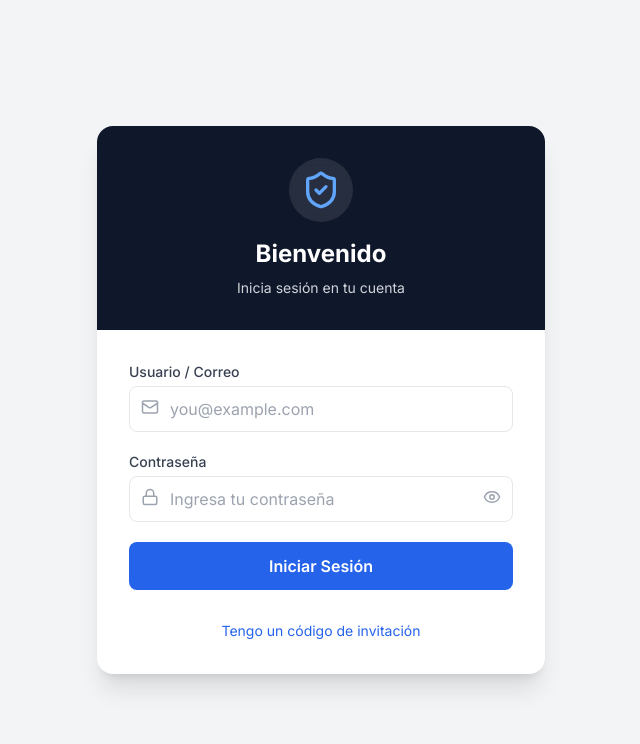
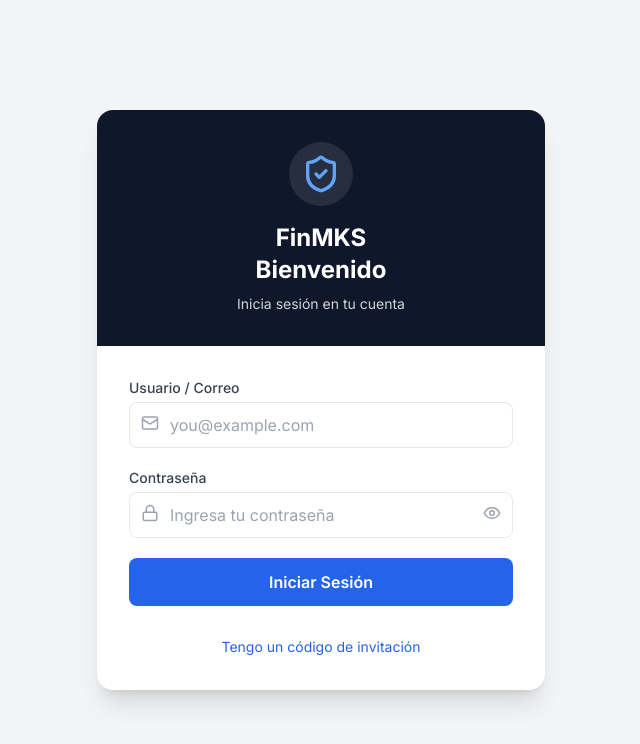
Before and after one commit to mdjvazquez/finmks_v, a React (Vite) app: page / in a window 1280 px wide. Shown: the top 744 px of the page, without its empty margins (319-959 px from the left). Built offline with nearby package versions, Linux system fonts and the light colour scheme; no server answers.

Commit message:
Fix: Add FinMKS in login page

```diff
--- a/pages/Login.tsx
+++ b/pages/Login.tsx
@@ -1,30 +1,43 @@
-
-import React, { useState, useEffect } from 'react';
-import { useFinance } from '../context/FinancialContext';
-import { UserRole } from '../types';
-import { ShieldCheck, Mail, Lock, Loader2, AlertCircle, Eye, EyeOff, KeyRound, ArrowLeft } from 'lucide-react';
+import React, { useState, useEffect } from "react";
+import { useFinance } from "../context/FinancialContext";
+import { UserRole } from "../types";
+import {
+  ShieldCheck,
+  Mail,
+  Lock,
+  Loader2,
+  AlertCircle,
+  Eye,
+  EyeOff,
+  KeyRound,
+  ArrowLeft,
+} from "lucide-react";
 
 export const Login: React.FC = () => {
   const { login, signUp, verifyInvitation, t } = useFinance();
-  const [email, setEmail] = useState('');
-  const [password, setPassword] = useState('');
+  const [email, setEmail] = useState("");
+  const [password, setPassword] = useState("");
   const [isLoading, setIsLoading] = useState(false);
-  const [error, setError] = useState('');
+  const [error, setError] = useState("");
   const [showPassword, setShowPassword] = useState(false);
   const [isSignUp, setIsSignUp] = useState(false);
 
   // Invitation Logic
   const [showInvitationInput, setShowInvitationInput] = useState(false);
-  const [invitationCode, setInvitationCode] = useState('');
-  const [invitedName, setInvitedName] = useState('');
+  const [invitationCode, setInvitationCode] = useState("");
+  const [invitedName, setInvitedName] = useState("");
   const [invitedRole, setInvitedRole] = useState<UserRole | null>(null);
 
   const handleVerifyCode = async (e: React.FormEvent) => {
     e.preventDefault();
     setIsLoading(true);
-      setError('');
+    setError("");
 
-      const { success, data, error: verifyError } = await verifyInvitation(invitationCode);
+    const {
+      success,
+      data,
+      error: verifyError,
+    } = await verifyInvitation(invitationCode);
     setIsLoading(false);
 
     if (success && data) {
@@ -33,35 +46,41 @@ export const Login: React.FC = () => {
       setEmail(data.email);
       setInvitedName(data.name);
       setInvitedRole(data.role as UserRole);
-          setError(t('codeVerified')); // Positive feedback
+      setError(t("codeVerified")); // Positive feedback
     } else {
-          setError(verifyError || t('codeInvalid'));
+      setError(verifyError || t("codeInvalid"));
     }
   };
 
   const handleSubmit = async (e: React.FormEvent) => {
     e.preventDefault();
     setIsLoading(true);
-    setError('');
+    setError("");
 
     try {
       if (isSignUp) {
-            const { success, error: signUpError } = await signUp(email, password, invitedName, invitedRole || undefined, invitationCode);
+        const { success, error: signUpError } = await signUp(
+          email,
+          password,
+          invitedName,
+          invitedRole || undefined,
+          invitationCode
+        );
         if (!success) {
-                setError(signUpError || 'Signup failed');
+          setError(signUpError || "Signup failed");
         } else {
-                setError('Check your email for confirmation!');
+          setError("Check your email for confirmation!");
           setIsSignUp(false);
-                setInvitationCode(''); // Clear code after successful use
+          setInvitationCode(""); // Clear code after successful use
         }
       } else {
         const { success, error: loginError } = await login(email, password);
         if (!success) {
-                setError(loginError || t('invalidCredentials'));
+          setError(loginError || t("invalidCredentials"));
         }
       }
     } catch (err) {
-        setError('An unexpected error occurred.');
+      setError("An unexpected error occurred.");
     } finally {
       setIsLoading(false);
     }
@@ -73,27 +92,44 @@ export const Login: React.FC = () => {
         <div className="bg-slate-900 p-8 text-center relative">
           {showInvitationInput && (
             <button
-                onClick={() => { setShowInvitationInput(false); setError(''); }}
+              onClick={() => {
+                setShowInvitationInput(false);
+                setError("");
+              }}
               className="absolute left-4 top-4 text-white hover:text-gray-300"
             >
-                  <ArrowLeft size={20}/>
+              <ArrowLeft size={20} />
             </button>
           )}
           <div className="bg-white/10 w-16 h-16 rounded-full flex items-center justify-center mx-auto mb-4 backdrop-blur-sm">
             <ShieldCheck className="w-10 h-10 text-blue-400" />
           </div>
-          <h1 className="text-2xl font-bold text-white">
-              {showInvitationInput ? t('verifyCode') : isSignUp ? 'Create Account' : t('welcomeBack')}
-          </h1>
+          <h1 className="text-2xl font-bold text-white">FinMKS</h1>
+          <h2 className="text-2xl font-bold text-white">
+            {showInvitationInput
+              ? t("verifyCode")
+              : isSignUp
+              ? "Create Account"
+              : t("welcomeBack")}
+          </h2>
           <p className="text-gray-300 mt-2 text-sm">
-              {showInvitationInput ? 'Enter the code provided by your admin.' : t('signInTo')}
+            {showInvitationInput
+              ? "Enter the code provided by your admin."
+              : t("signInTo")}
           </p>
         </div>
 
         <div className="p-8">
-
           {error && (
-                <div className={`text-sm p-3 rounded-lg flex items-center gap-2 mb-4 border ${(error.includes('Verified') || error.includes('Verificado') || error.includes('Check')) ? 'bg-green-50 text-green-700 border-green-100' : 'bg-red-50 text-red-600 border-red-100'}`}>
+            <div
+              className={`text-sm p-3 rounded-lg flex items-center gap-2 mb-4 border ${
+                error.includes("Verified") ||
+                error.includes("Verificado") ||
+                error.includes("Check")
+                  ? "bg-green-50 text-green-700 border-green-100"
+                  : "bg-red-50 text-red-600 border-red-100"
+              }`}
+            >
               <AlertCircle size={16} />
               {error}
             </div>
@@ -103,14 +139,21 @@ export const Login: React.FC = () => {
           {showInvitationInput ? (
             <form onSubmit={handleVerifyCode} className="space-y-5">
               <div>
-                    <label className="block text-sm font-medium text-gray-700 mb-1">{t('enterCode')}</label>
+                <label className="block text-sm font-medium text-gray-700 mb-1">
+                  {t("enterCode")}
+                </label>
                 <div className="relative">
-                        <KeyRound className="absolute left-3 top-3 text-gray-400" size={18} />
+                  <KeyRound
+                    className="absolute left-3 top-3 text-gray-400"
+                    size={18}
+                  />
                   <input
                     type="text"
                     required
                     value={invitationCode}
-                            onChange={(e) => setInvitationCode(e.target.value.toUpperCase())}
+                    onChange={(e) =>
+                      setInvitationCode(e.target.value.toUpperCase())
+                    }
                     className="w-full pl-10 pr-4 py-2.5 border rounded-lg focus:ring-2 focus:ring-blue-500 outline-none bg-white text-black transition-all tracking-widest font-mono uppercase"
                     placeholder="XXXX"
                     maxLength={4}
@@ -122,16 +165,25 @@ export const Login: React.FC = () => {
                 disabled={isLoading || invitationCode.length !== 4}
                 className="w-full bg-blue-600 text-white font-semibold py-3 rounded-lg hover:bg-blue-700 transition-colors disabled:opacity-70 flex items-center justify-center gap-2"
               >
-                    {isLoading ? <Loader2 className="animate-spin" size={20} /> : t('verifyCode')}
+                {isLoading ? (
+                  <Loader2 className="animate-spin" size={20} />
+                ) : (
+                  t("verifyCode")
+                )}
               </button>
             </form>
           ) : (
             /* VIEW: LOGIN / SIGNUP */
             <form onSubmit={handleSubmit} className="space-y-5">
               <div>
-                    <label className="block text-sm font-medium text-gray-700 mb-1">{t('email')}</label>
+                <label className="block text-sm font-medium text-gray-700 mb-1">
+                  {t("email")}
+                </label>
                 <div className="relative">
-                        <Mail className="absolute left-3 top-3 text-gray-400" size={18} />
+                  <Mail
+                    className="absolute left-3 top-3 text-gray-400"
+                    size={18}
+                  />
                   <input
                     type="email"
                     required
@@ -145,16 +197,21 @@ export const Login: React.FC = () => {
               </div>
 
               <div>
-                    <label className="block text-sm font-medium text-gray-700 mb-1">{t('password')}</label>
+                <label className="block text-sm font-medium text-gray-700 mb-1">
+                  {t("password")}
+                </label>
                 <div className="relative">
-                        <Lock className="absolute left-3 top-3 text-gray-400" size={18} />
+                  <Lock
+                    className="absolute left-3 top-3 text-gray-400"
+                    size={18}
+                  />
                   <input
                     type={showPassword ? "text" : "password"}
                     required
                     value={password}
                     onChange={(e) => setPassword(e.target.value)}
                     className="w-full pl-10 pr-10 py-2.5 border rounded-lg focus:ring-2 focus:ring-blue-500 outline-none bg-white text-black transition-all"
-                            placeholder={t('passwordPlaceholder')}
+                    placeholder={t("passwordPlaceholder")}
                   />
                   <button
                     type="button"
@@ -171,7 +228,13 @@ export const Login: React.FC = () => {
                 disabled={isLoading}
                 className="w-full bg-blue-600 text-white font-semibold py-3 rounded-lg hover:bg-blue-700 transition-colors disabled:opacity-70 flex items-center justify-center gap-2"
               >
-                    {isLoading ? <Loader2 className="animate-spin" size={20} /> : (isSignUp ? 'Sign Up' : t('loginButton'))}
+                {isLoading ? (
+                  <Loader2 className="animate-spin" size={20} />
+                ) : isSignUp ? (
+                  "Sign Up"
+                ) : (
+                  t("loginButton")
+                )}
               </button>
 
               {!isSignUp && (
@@ -181,13 +244,12 @@ export const Login: React.FC = () => {
                     onClick={() => setShowInvitationInput(true)}
                     className="text-sm text-blue-600 hover:underline"
                   >
-                            {t('haveCode')}
+                    {t("haveCode")}
                   </button>
                 </div>
               )}
             </form>
           )}
-
         </div>
       </div>
     </div>
```
Also changed, not shown: components/Sidebar.tsx (+32 -16 lines). Lines whose indentation alone changed are shown as unchanged.
